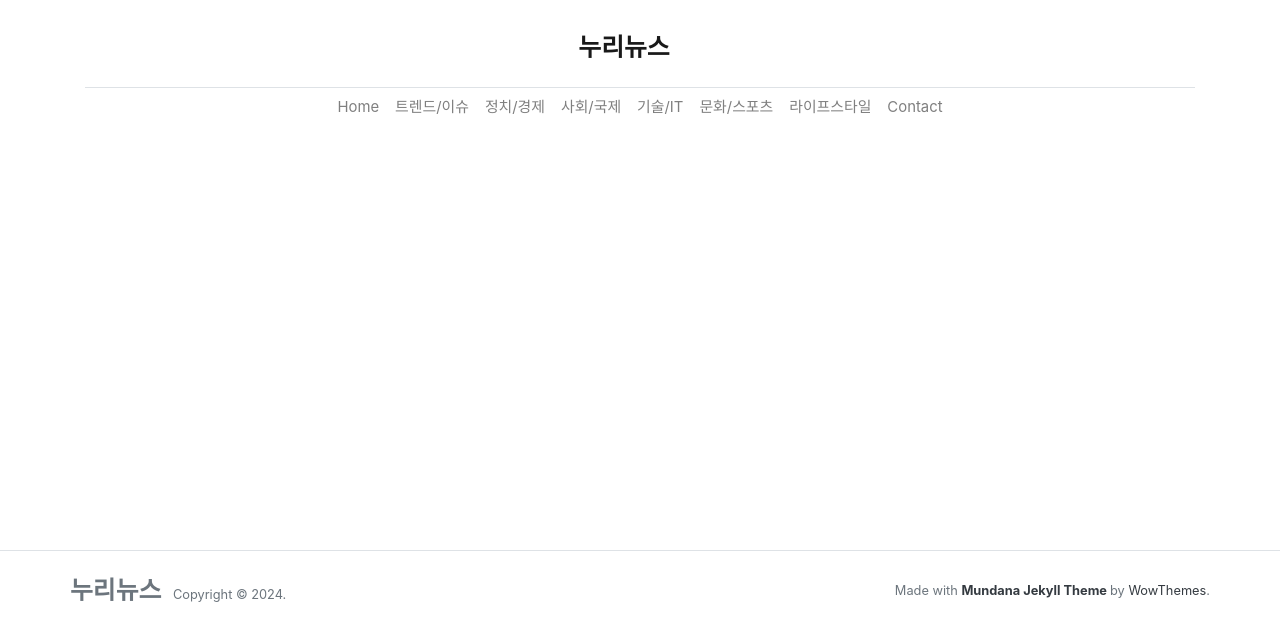
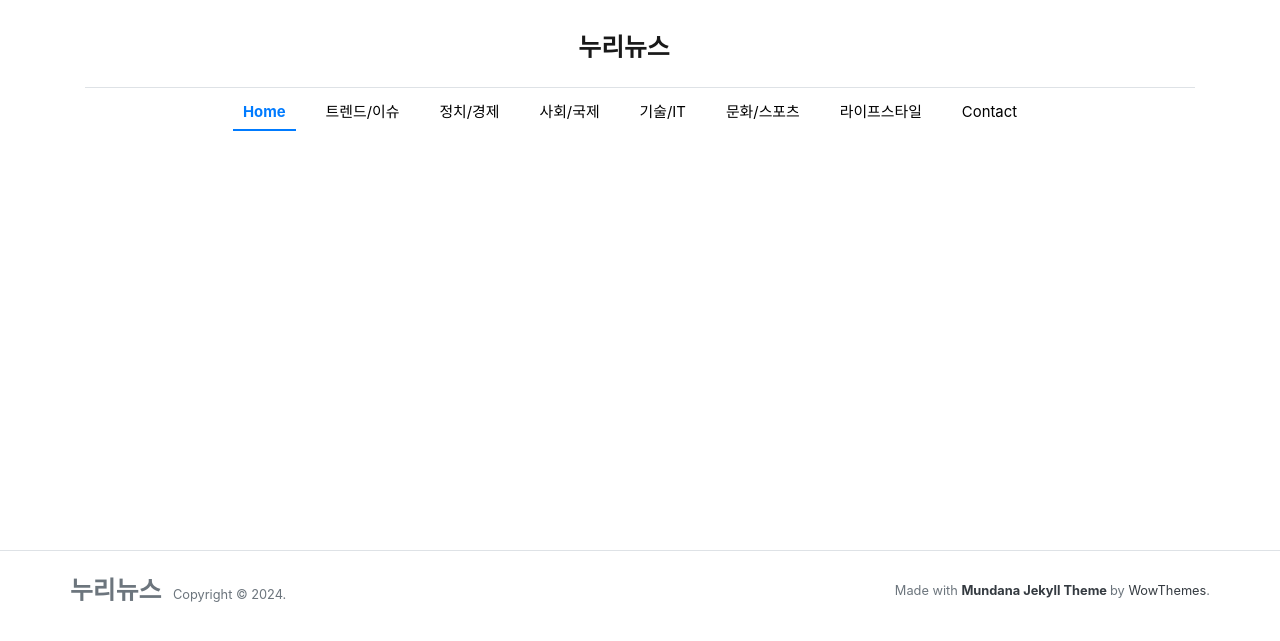
Before and after one commit to DongHakLee/donghaklee.github.io, a Jekyll site: the page built from index.html, in a window 1280 px wide. Shown: the top 641 px of the page. Built offline with Jekyll 4.4.1, drawn with Linux system fonts in a browser that asks for light colours; nearby versions of some CDN libraries; the list of posts is cut into pages by our own code.

Commit message:
카테고리와 페이징

```diff
--- a/_includes/menu-header.html
+++ b/_includes/menu-header.html
@@ -1,24 +1,24 @@
 <li class="nav-item">
-    <a class="nav-link" href="/index.html">Home</a>
+    <a class="nav-link {% if page.url == '/' or page.url == '/index.html' %}active{% endif %}" href="/index.html">Home</a>
 </li>
-<!--  Replace menu links here -->
+<!-- Replace menu links here -->
 <li class="nav-item">
-    <a class="nav-link" href="/trend-issue">트렌드/이슈</a>
+    <a class="nav-link {% if page.url contains '/trend-issue/' %}active{% endif %}" href="/trend-issue">트렌드/이슈</a>
 </li>
 <li class="nav-item">
-    <a class="nav-link" href="/politics-economy">정치/경제</a>
+    <a class="nav-link {% if page.url contains '/politics-economy/' %}active{% endif %}" href="/politics-economy">정치/경제</a>
 </li>
 <li class="nav-item">
-    <a class="nav-link" href="/society-international">사회/국제</a>
+    <a class="nav-link {% if page.url contains '/society-international/' %}active{% endif %}" href="/society-international">사회/국제</a>
 </li>
 <li class="nav-item">
-    <a class="nav-link" href="/tech-it">기술/IT</a>
+    <a class="nav-link {% if page.url contains '/tech-it/' %}active{% endif %}" href="/tech-it">기술/IT</a>
 </li>
 <li class="nav-item">
-    <a class="nav-link" href="/culture-sports">문화/스포츠</a>
+    <a class="nav-link {% if page.url contains '/culture-sports/' %}active{% endif %}" href="/culture-sports">문화/스포츠</a>
 </li>
 <li class="nav-item">
-    <a class="nav-link" href="/lifestyle">라이프스타일</a>
+    <a class="nav-link {% if page.url contains '/lifestyle/' %}active{% endif %}" href="/lifestyle">라이프스타일</a>
 </li>
 <!-- 카테고리 값을 직접 출력해보기 -->
  <!--
--- a/_layouts/default.html
+++ b/_layouts/default.html
@@ -27,48 +27,47 @@
     src="https://code.jquery.com/jquery-3.3.1.min.js"
     integrity="sha256-FgpCb/KJQlLNfOu91ta32o/NMZxltwRo8QtmkMRdAu8="
     crossorigin="anonymous"></script>
+
     <style>
-        #MagicMenu {
-            transition: transform 0.3s ease-in-out;
-        }
+    #scrollingMenu {
+        white-space: nowrap;
+        -webkit-overflow-scrolling: touch;
+        scroll-behavior: smooth;
+    }
+    #scrollingMenu ul {
+        padding-left: 0;
+        margin: 0;
+    }
+    #scrollingMenu li {
+        list-style: none;
+        margin-right: 20px;
+    }
+    #scrollingMenu a {
+        text-decoration: none;
+        color: #000;
+        padding: 5px 10px;
+    }
+    #scrollingMenu a.active {
+        font-weight: bold;
+        color: #007bff;
+        border-bottom: 2px solid #007bff;
+    }
 
-        #brandSection {
-            transition: opacity 0.3s ease-in-out, height 0.3s ease-in-out;
-            overflow: hidden;
-        }
-        </style>
+    #scrollingMenu a:focus {
+        outline: none;
+    }
+    </style>
 <script>
     document.addEventListener("DOMContentLoaded", function() {
-        let lastScrollTop = 0;
-        const nav = document.getElementById('MagicMenu');
-        const brandSection = document.getElementById('brandSection');
+        const activeLink = document.querySelector("#scrollingMenu a.active");
+        if (activeLink) {
+            activeLink.scrollIntoView({ behavior: "smooth", block: "nearest", inline: "center" });
+        }
+    });
+</script>
 
-        document.addEventListener("scroll", function() {
-            const currentScroll = window.pageYOffset || document.documentElement.scrollTop;
 
-            // 스크롤이 최상단일 때
-            if (currentScroll <= 0) {
-                nav.style.transform = 'translateY(0)';
-                brandSection.style.display = 'block';
-                brandSection.style.height = 'auto';
-                brandSection.style.opacity = '1';
-            }
-            // 스크롤 다운
-            else if (currentScroll > lastScrollTop) {
-                nav.style.transform = 'translateY(-100%)';
-            }
-            // 스크롤 업
-            else {
-                nav.style.transform = 'translateY(0)';
-                brandSection.style.display = 'none';
-                brandSection.style.height = '0';
-                brandSection.style.opacity = '0';
-            }
 
-            lastScrollTop = currentScroll;
-        });
-    });
-    </script>
     {% include tracking-header.html %}
 
 
@@ -77,7 +76,7 @@
 <body class="{% if page.url == "/" %} homefirstpage {% endif %}">
 
 <!-- Navbar -->
-<nav id="MagicMenu" class="topnav navbar navbar-expand-lg navbar-light bg-white fixed-top">
+<nav id="MagicMenu" class="topnav navbar navbar-light bg-white fixed-top">
     <div class="container flex-column">
         <!-- Logo Section -->
         <div id="brandSection" class="text-center w-100 py-3 border-bottom">
@@ -86,18 +85,17 @@
 
         <!-- Menu Section -->
         <div class="w-100">
-            <button class="navbar-toggler collapsed" type="button" data-toggle="collapse" data-target="#navbarColor02" aria-controls="navbarColor02" aria-expanded="false" aria-label="Toggle navigation">
-                <span class="navbar-toggler-icon"></span>
-            </button>
-
-            <div class="navbar-collapse collapse" id="navbarColor02">
-                <ul class="navbar-nav mx-auto d-flex align-items-center">
+            <div id="scrollingMenu" class="d-flex overflow-auto py-2 justify-content-start">
+                <ul class="navbar-nav d-flex flex-row mx-auto">
                     {% include menu-header.html %}
                 </ul>
             </div>
         </div>
     </div>
 </nav>
+
+
+
 
 
 
```
